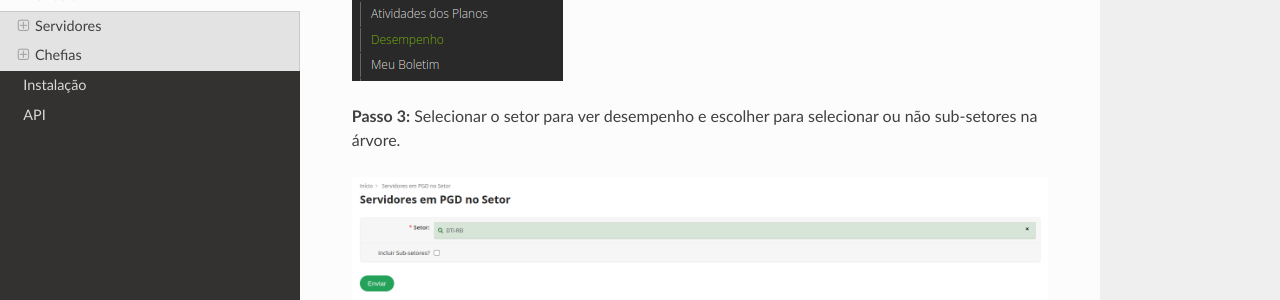
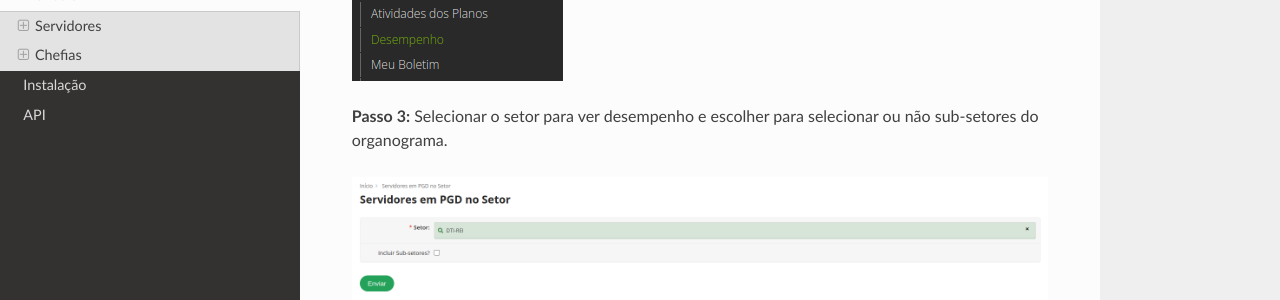
Before and after one commit to csi-ifgoiano/pgdsuap, a Sphinx documentation site: the page built from docs/source/manuais.rst, in a window 1280 px wide and 900 px high, scrolled down 17144 px. Shown: the part 151-451 px from the top of the window. Built offline with Sphinx 7.4.7 and the Read the Docs theme 2.0.0, drawn with Linux system fonts in a browser that asks for light colours.

Commit message:
Update manuais.rst

```diff
--- a/docs/source/manuais.rst
+++ b/docs/source/manuais.rst
@@ -227,7 +227,7 @@ Estatísticas do setor
 
 .. image:: menu-desempenho.png
 
-**Passo 3:** Selecionar o setor para ver desempenho e escolher para selecionar ou não sub-setores na árvore.
+**Passo 3:** Selecionar o setor para ver desempenho e escolher para selecionar ou não sub-setores do organograma.
 
 .. image:: form-desempenho-setor.png
 
```
